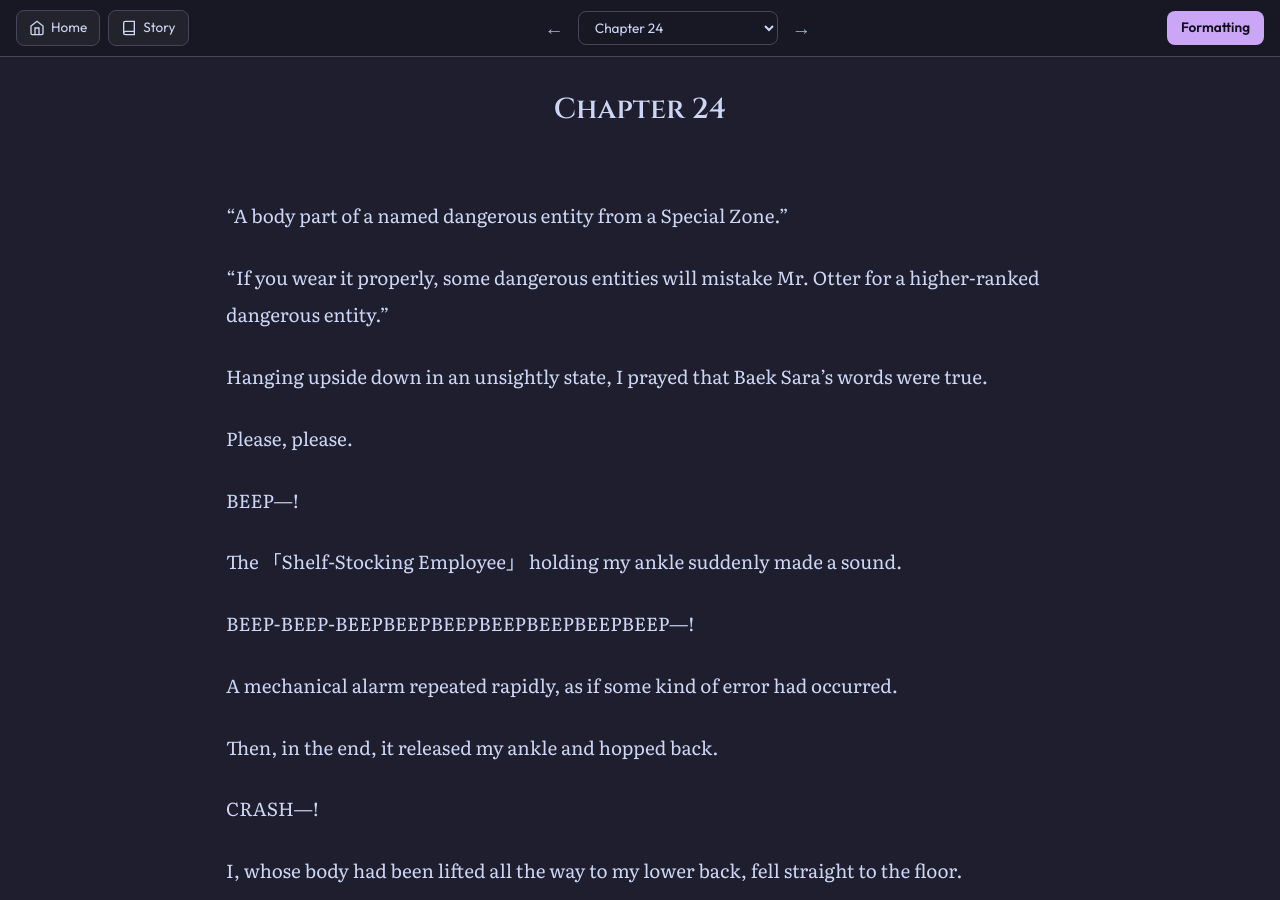
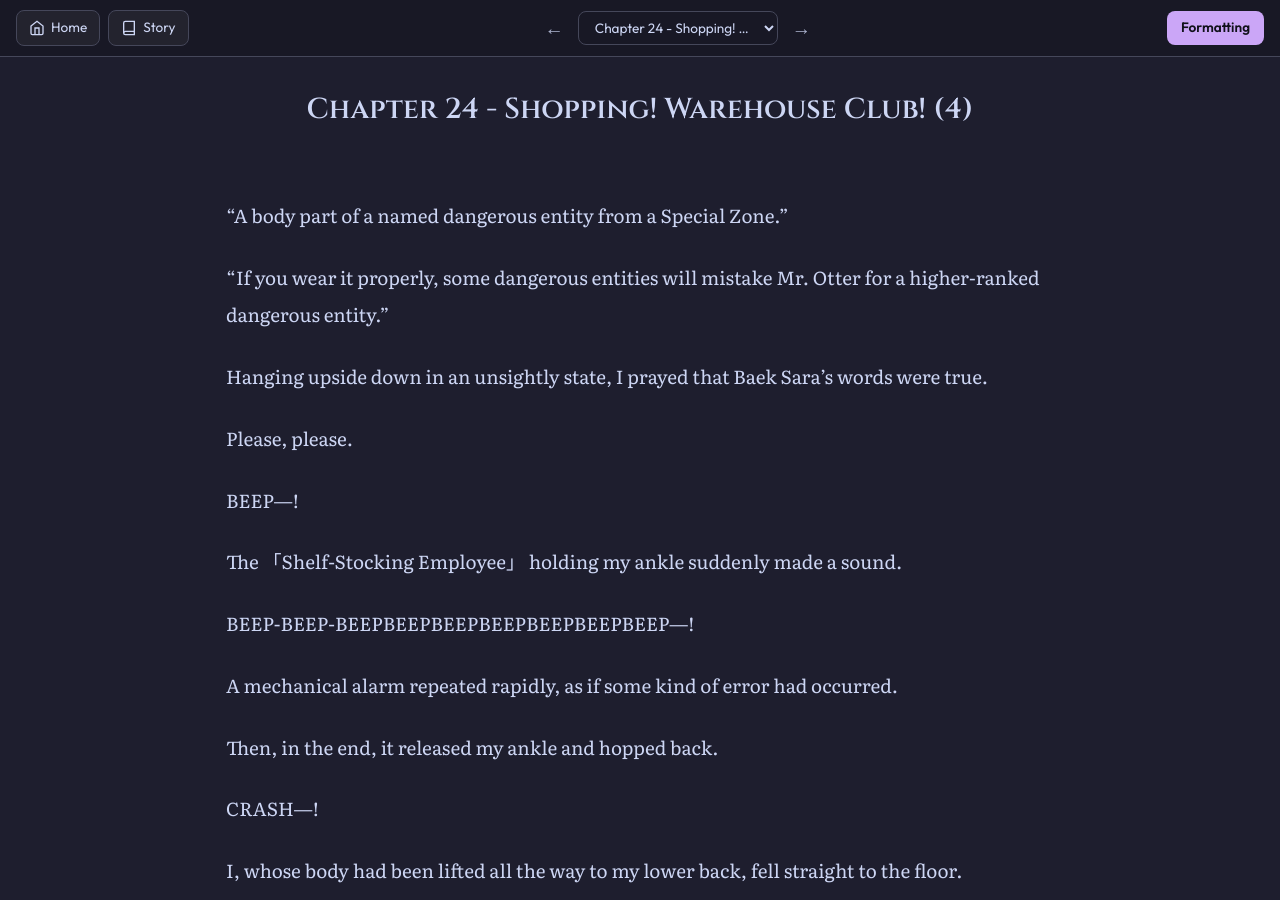
Before and after one commit to soleumn/soleumn.github.io, a Jekyll site: the page built from _chapters/esg/ch24.md, in a window 1280 px wide and 900 px high. Built offline with Jekyll 4.4.1, drawn with Linux system fonts in a browser that asks for light colours; comment, search, counter and statistics services are not loaded.

Commit message:
Update ch24.md

```diff
--- a/_chapters/esg/ch24.md
+++ b/_chapters/esg/ch24.md
@@ -1,5 +1,5 @@
 ---
-title: "Chapter 24"
+title: "Chapter 24 - Shopping! Warehouse Club! (4)"
 categories: esg
 capitulo: 24
 ---
```
